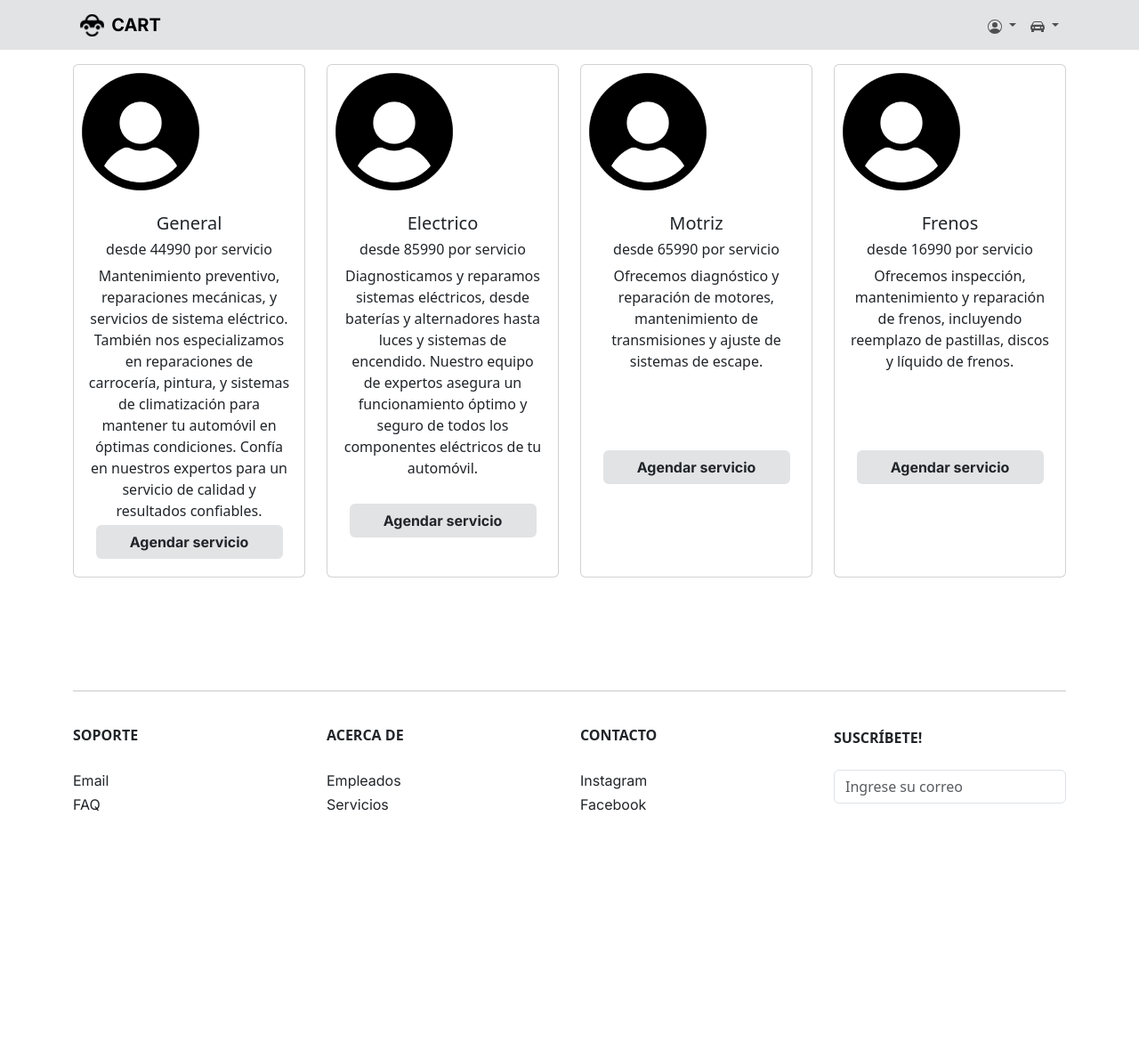
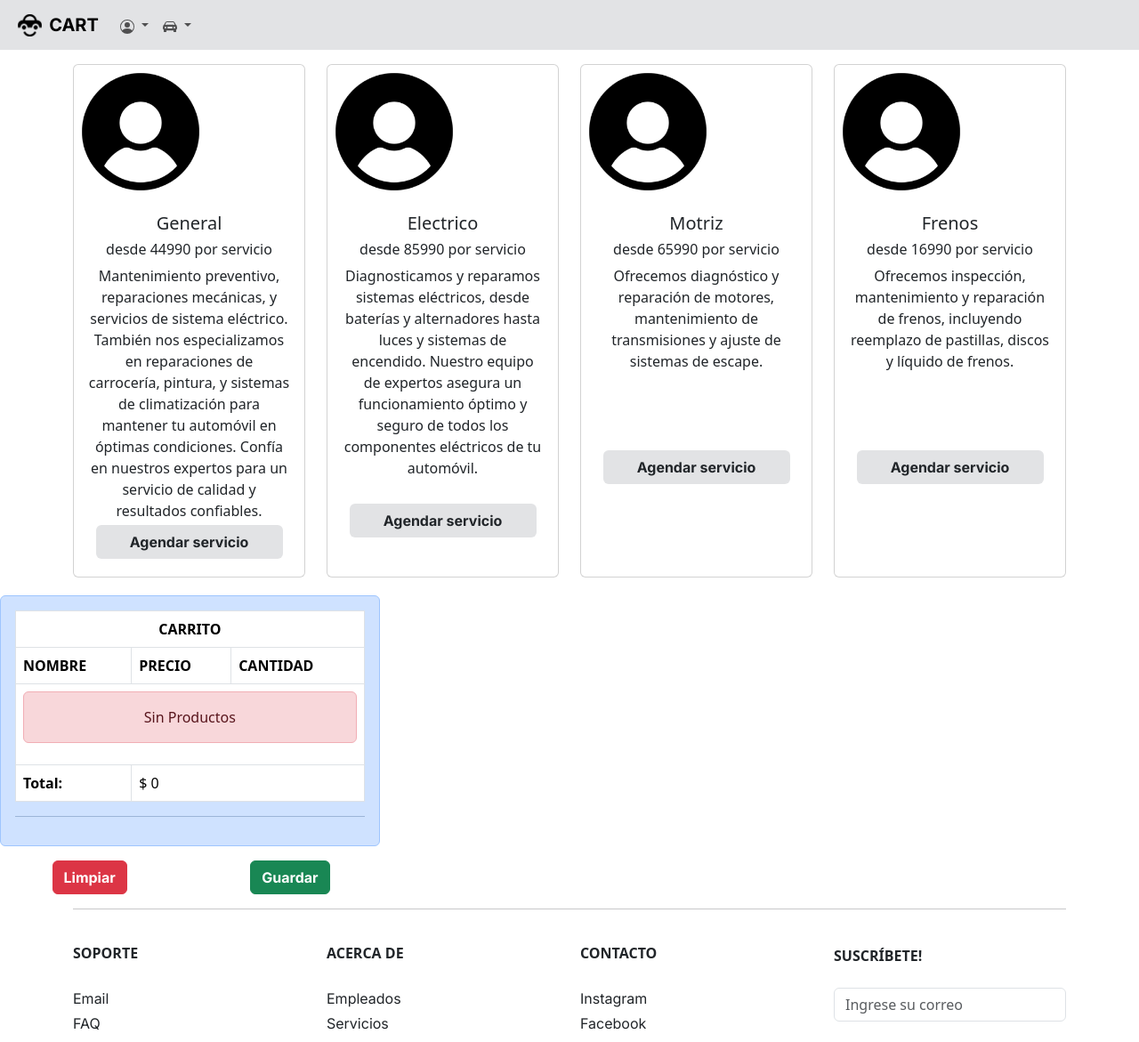
Before and after one commit to kartdog/web_vercel, a Django app: page /servicios/ in a window 1280 px wide. Shown: the whole page at 89% size. Before the commit the page ends 912 px from the top, so only its background shows below. Run offline with Django 5.2, Linux system fonts and the light colour scheme; data comes from the database, SQL or seed files in the repository; data that the repository does not hold is empty; parts of the project's set-up code (start-up, migrations or seed data) failed here and were passed over.

Commit message:
primera version carro.
carro compras, no usuarios.

```diff
--- a/core/admin.py
+++ b/core/admin.py
@@ -15,9 +15,15 @@ class ServicioModelAdmin(AdminConfirmMixin, ModelAdmin):
     confirm_change = True
     confirmation_fields = ['nombre_servicio','descripcion_servicio','pagina_servicio','costo_servicio','imagen_servicio']
 
+class ProductoModelAdmin(AdminConfirmMixin, ModelAdmin):
+    confirm_change = True
+    confirmation_fields = ['nombre_producto','precio']
+
+
 # change
 # Register your models here.
 
 admin.site.register(TipoEmpleado, TipoEmpleadoModelAdmin)
 admin.site.register(Empleado, EmpleadoModelAdmin)
 admin.site.register(Servicio, ServicioModelAdmin)
+admin.site.register(Producto, ProductoModelAdmin)
--- /dev/null
+++ b/core/context_processor.py
@@ -0,0 +1,18 @@
+
+"""
+def total_carro(request):
+    total = 0
+    if request.user.is_authenticated:
+        carro = request.session.get("carro", {})
+        for key, value in carro.items():
+            total += int(value.get("acumulado", 0))
+    return {"total_carro": total}
+"""
+
+def total_carro(request):
+    total = 0
+    if request.user.is_authenticated:
+        if "carro" in request.session.keys():
+            for key, value in request.session["carro"].items():
+                total += int(value["acumulado"])
+    return {"total_carro": total}
--- a/core/models.py
+++ b/core/models.py
@@ -42,3 +42,10 @@ class Servicio(models.Model):
 
     def __str__(self):
         return self.nombre_servicio
+
+class Producto(models.Model):
+    nombre_producto = models.CharField(max_length=64)
+    precio = models.IntegerField()
+
+    def __str__(self):
+        return self.nombre_producto
--- a/core/templates/core/base.html
+++ b/core/templates/core/base.html
@@ -21,14 +21,14 @@
     <div id="content-wrap">
       <!-- Navbar -->
       <nav class="navbar navbar-expand-lg fixed-top navbar-light bg-secondary-subtle">
-        <div class="container">
+        <div class="container-fluid">
           <img src="{% static 'core/img/icon.png' %}" alt="" height="25px" class="mx-2">
           <a class="navbar-brand" href="{% url 'index' %}">CART</a>
-          <button class="navbar-toggler" type="button" data-bs-toggle="collapse" data-bs-target="#navbarNav" aria-controls="navbarNav" aria-expanded="false" aria-label="Toggle navigation">
+          <button class="navbar-toggler" type="button" data-bs-toggle="collapse" data-bs-target="#navbarScroll" aria-controls="navbarScroll" aria-expanded="false" aria-label="Toggle navigation">
             <span class="navbar-toggler-icon"></span>
           </button>
-          <div class="collapse navbar-collapse" id="navbarNavDropdown">
-            <ul class="navbar-nav ms-auto">
+          <div class="collapse navbar-collapse" id="navbarScroll">
+            <ul class="navbar-nav me-auto my-2 my-lg-0 navbar-nav-scroll" style="--bs-scroll-height: 100px;">
               <li class="nav-item dropdown">
                 <a class="nav-link dropdown-toggle" href="#" role="button" data-bs-toggle="dropdown" aria-expanded="false">
                   <svg xmlns="http://www.w3.org/2000/svg" width="16" height="16" fill="currentColor" class="bi bi-person-circle" viewBox="0 0 16 16">
--- /dev/null
+++ b/core/templates/core/servicios/carro.html
@@ -0,0 +1,43 @@
+<div class="alert alert-primary" role="alert">
+    <table class="table table-bordered">
+      <thead>
+        <tr>
+          <th scope="row" colspan="3" class="text-center">CARRITO</th>
+        </tr>
+        <tr>
+          <th scope="col">NOMBRE</th>
+          <th scope="col">PRECIO</th>
+          <th scope="col">CANTIDAD</th>
+        </tr>
+      </thead>
+      <tbody>
+      {% if request.session.carro.items %}
+      {% for key, value in request.session.carro.items %}
+        <tr>
+          <td>{{value.nombre}}</td>
+          <td>{{value.precio}}</td>
+          <td>{{value.acumulado}}
+            <a href="{% url 'Add' value.producto_id %}" class="badge btn btn-dark badge-dark">+</a>
+            <a href="{% url 'Sub' value.producto_id %}" class="badge btn btn-dark badge-dark">-</a>
+          </td>
+        </tr>
+      {% endfor %}
+      {% else %}
+      <tr>
+          <td colspan="3">
+              <div class="alert alert-danger text-center"> Sin Productos </div>
+          </td>
+      </tr>
+      {% endif %}
+        <tr>
+          <th scope="row">Total:</th>
+          <td colspan="2">$ {{total_carro}}</td>
+        </tr>
+      </tbody>
+    </table>
+    <hr>
+    </div>
+    <div class="row text-center">
+        <div class="col-6"><a href="{% url 'CLS' %}" class="btn btn-danger">Limpiar</a></div>
+        <div class="col-6"><a href="#" class="btn btn-success">Guardar</a></div>
+    </div>
--- a/core/templates/core/servicios/index.html
+++ b/core/templates/core/servicios/index.html
@@ -51,4 +51,30 @@
     </div>
 </div>
 
+<div class="row">
+    <div class="col-8">
+        <div class="row" style="padding: 10px 0;">
+            <div class="col-12">
+                <div class="row">
+                    {% for producto in lista_productos %}
+                    <div class="col-6">
+                        <div class="card" style="height: 10rem; width: 23rem; margin: 5px 0px;">
+                            <div class="card-body">
+                                <h5 class="card-title"> {{ producto.nombre_producto }} </h5>
+                                <p class="card-text"> {{producto.precio}} </p>
+                                <a href="{% url 'Add' producto.id %}" class="btn btn-primary-subtle"> Agregar </a>
+                            </div>
+                        </div>
+                    </div>
+                    {% endfor %}
+                </div>
+            </div>
+        </div>
+    </div>
+</div>
+
+<div class="col-4">
+    {% include "core/servicios/carro.html" %}
+</div>
+
 {% endblock %}
--- a/core/urls.py
+++ b/core/urls.py
@@ -29,6 +29,10 @@ urlpatterns = [
     path('servicios/tipo/electrico/', electrico, name="electrico"),
     path('servicios/tipo/frenos/', frenos, name="frenos"),
     path('servicios/tipo/motriz/', motriz, name="motriz"),
+    path('agregar/<int:producto_id>/', agregar_producto, name="Add"),
+    path('eliminar/<int:producto_id>/', eliminar_producto, name="Del"),
+    path('restar/<int:producto_id>/', restar_producto, name="Sub"),
+    path('limpiar/', limpiar_carro, name="CLS"),
     # Registro
     path('register/', register, name="register"),
     path('custom_logout/', custom_logout, name='custom_logout'),
--- a/core/views.py
+++ b/core/views.py
@@ -1,4 +1,5 @@
 from django.shortcuts import render, redirect
+from .carro import *
 from .models import *
 from .forms import *
 from django.contrib.auth.decorators import login_required, permission_required
@@ -102,8 +103,11 @@ def empleadosdelete(request, id):
 # Funcion, servicios.
 def servicios_principal(request):
     servicios = Servicio.objects.all()
+    productos = Producto.objects.all()
+
     aux = {
-        'lista' : servicios
+        'lista' : servicios,
+        'lista_productos' : productos
     }
 
     return render(request, 'core/servicios/index.html', aux)
@@ -216,3 +220,33 @@ def empleadosapi(request):
     }
 
     return render(request, 'core/empleados/crud_api/index.html', aux)
+
+# Carrito
+def tienda(request):
+
+    productos = Producto.objects.all()
+
+    return render(request, 'core/servicios/index.html', {'productos':productos})
+
+def agregar_producto(request, producto_id):
+    carro = Carro(request)
+    producto = Producto.objects.get(id=producto_id)
+    carro.agregar(producto)
+    return redirect('servicios')
+
+def eliminar_producto(request, producto_id):
+    carro = Carro(request)
+    producto = Producto.objects.get(id=producto_id)
+    carro.eliminar(producto)
+    return redirect('servicios')
+
+def restar_producto(request, producto_id):
+    carro = Carro(request)
+    producto = Producto.objects.get(id=producto_id)
+    carro.restar(producto)
+    return redirect('servicios')
+
+def limpiar_carro(request):
+    carro = Carro(request)
+    carro.limpiar()
+    return redirect('servicios')
--- a/django_test/settings.py
+++ b/django_test/settings.py
@@ -84,6 +84,7 @@ TEMPLATES = [
                 'django.template.context_processors.request',
                 'django.contrib.auth.context_processors.auth',
                 'django.contrib.messages.context_processors.messages',
+                'core.context_processor.total_carro',
             ],
         },
     },
```
Also changed, not shown: core/carro.py (added, +49 -0 lines), core/templates/core/index.html (+0 -34 lines), core/migrations/0015_producto_alter_empleado_imagen_and_more.py (added).
